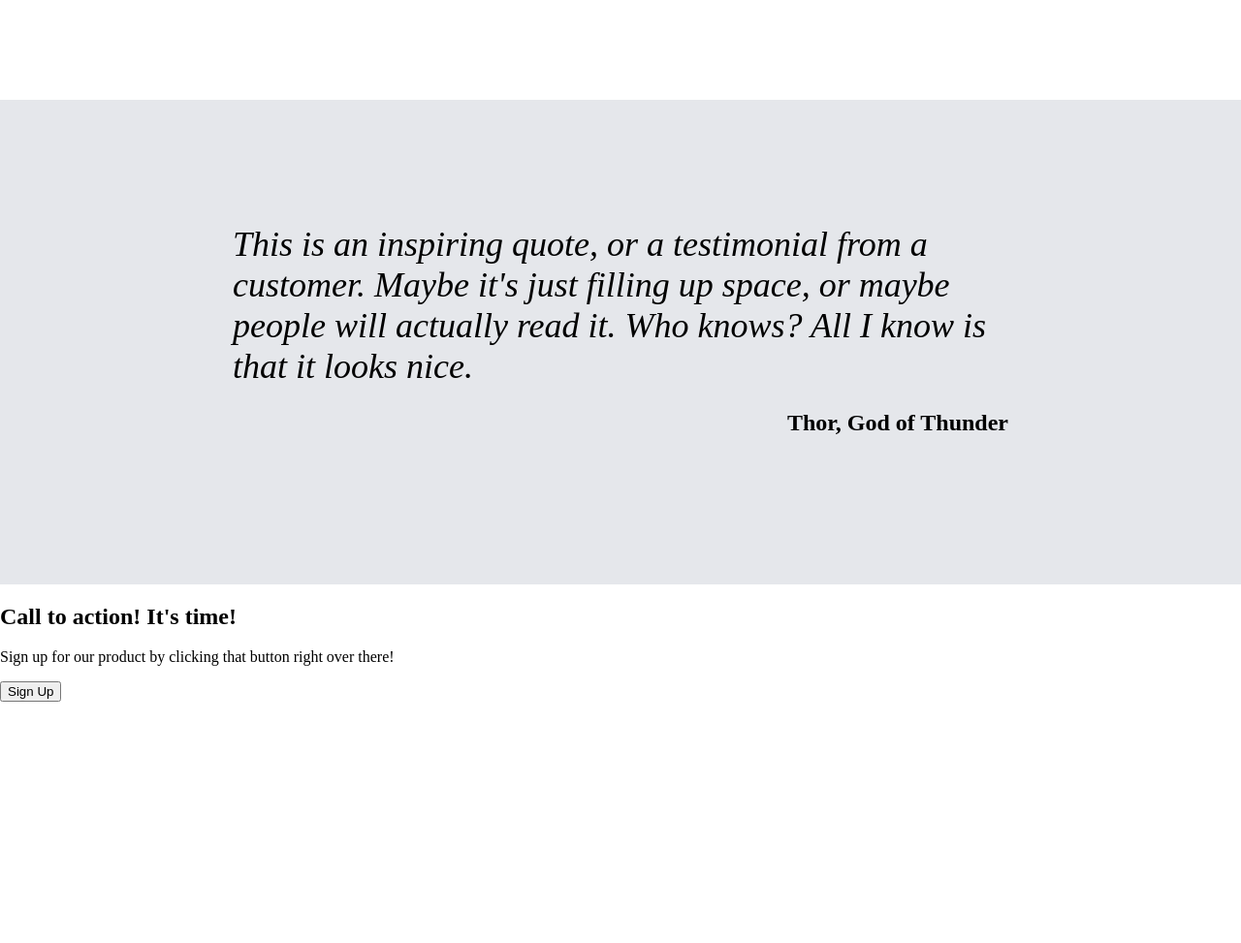
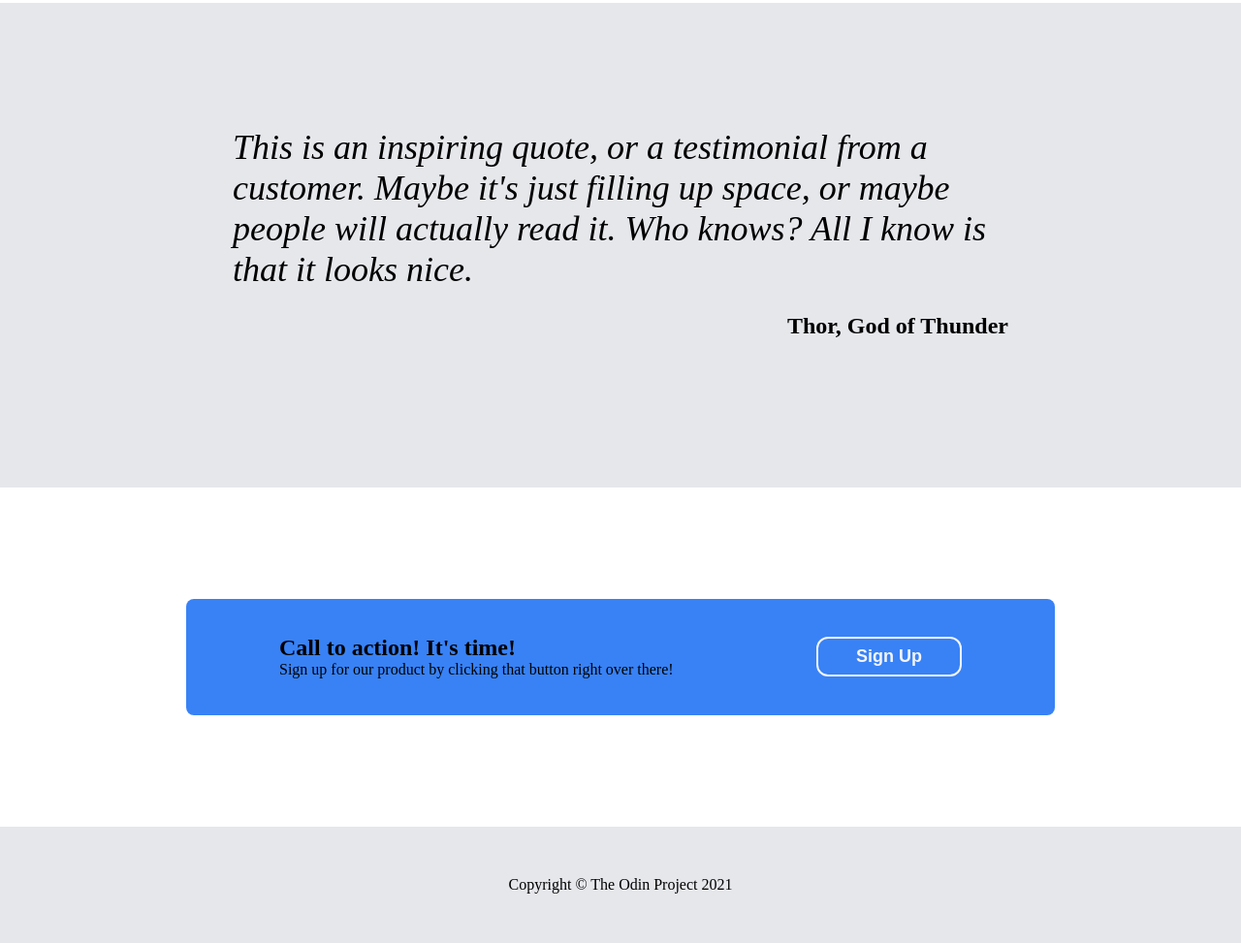
Before and after one commit to yakiitory/landing-page, a plain HTML site: page index.html in a window 1280 px wide. Shown: the part 1165-2138 px from the top of the page at 97% size. Before the commit the page ends 1889 px from the top, so only its background shows below. Drawn offline with Linux system fonts and the light colour scheme.

Commit message:
Finalize placeholder structuring and formatting
All progress from now will be decoration and the changing of placeholder text, etc.

```diff
--- a/index.css
+++ b/index.css
@@ -96,7 +96,7 @@ nav ul {
 /* second-section */
 
 .second-section {
-    height: 600px;
+    height: 500px;
 }
 .second-section h2 {
     display: flex;
@@ -170,3 +170,57 @@ nav ul {
     margin-left: auto;
     font-style: normal;
 }
+
+/* fourth-section */
+
+.fourth-section {
+    height: 350px;
+    display: flex;
+    flex-direction: column;
+    justify-content: center;
+    align-items: center;
+}
+
+.fourth-section .join-ad {
+    display: flex;
+    justify-content: space-between;
+    width: 70vw;
+    height: 15vh;
+    align-items: center;
+    padding: 24px 16px 24px 16px;
+    background-color: #3882F6;
+    border-radius: 8px;
+}
+
+.fourth-section h2,
+.fourth-section p {
+    margin: 0;
+    padding: 0;
+    margin-left: 5rem;
+}
+.join-ad button {
+    padding: 8px;
+    font-size: 18px;
+    font-weight: bold;
+    color:#F4F4F9;
+    background-color: #3882F6;
+    border: 2px solid #F4F4F9;
+    border-radius: 12px;
+    width: 150px;
+    margin-right: 5rem;
+}
+
+/* footer */
+
+footer {
+    height: 15vh;
+    background-color: #E5E7EB;
+    display: flex;
+    justify-content: center;
+    align-items: center;
+}
+
+
+.section {
+    display: flex;
+}
--- a/index.html
+++ b/index.html
@@ -89,11 +89,15 @@
                 <p>Sign up for our product by clicking that button right over there!</p>
                 </div>
 
-                <div>
-                    <button>Sign Up</button>
-                </div>
+            <button>Sign Up</button>
             </article>
         </section>
     </main>
+
+    <footer>
+        <section class="footer-section">
+            Copyright &copy; The Odin Project 2021
+        </section>
+    </footer>
 </body>
 </html>
```
Also changed, not shown: 1 other file.
